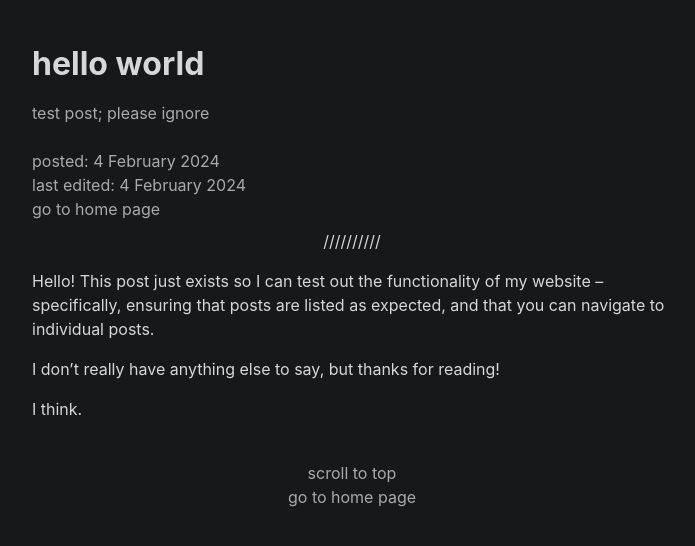
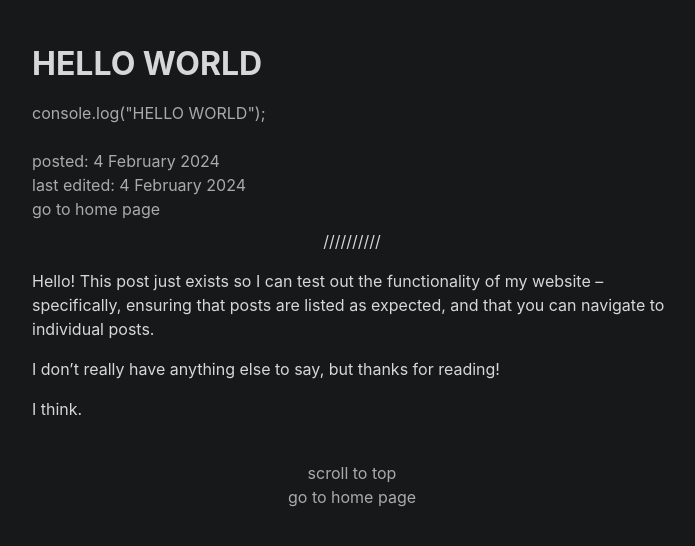
Before and after one commit to johnrcd/rovi-blog, a Jekyll site: the page built from _posts/2024-02-04-hello-world.md, in a window 1280 px wide. Shown: the top 546 px of the page, without its empty margins (288-983 px from the left). Built offline with Jekyll 4.4.1, drawn with Linux system fonts in a browser that asks for light colours.

Commit message:
idk i changed stuff

```diff
--- a/_posts/2024-02-04-hello-world.md
+++ b/_posts/2024-02-04-hello-world.md
@@ -1,11 +1,12 @@
 ---
 layout: post
-title:  "hello world"
+title:  "HELLO WORLD"
 date:   2024-02-04 00:43:20 -0600
 
-description: "test post; please ignore"
+description: "console.log(\"HELLO WORLD\");"
 date_edited: 2024-02-04 18:25:00 -0600
 ---
+
 Hello! This post just exists so I can test out the functionality of my website -- specifically, ensuring that posts are listed as expected, and that you can navigate to individual posts.
 
 I don't really have anything else to say, but thanks for reading!
```
Also changed, not shown: _drafts/2024-05-25-soda-pop-frequency.md (+2 -2 lines), _posts/2024-05-30-the-taskboard.md (renamed from _posts/2024-05-30-the_taskboard.md, +1 -1 lines).
